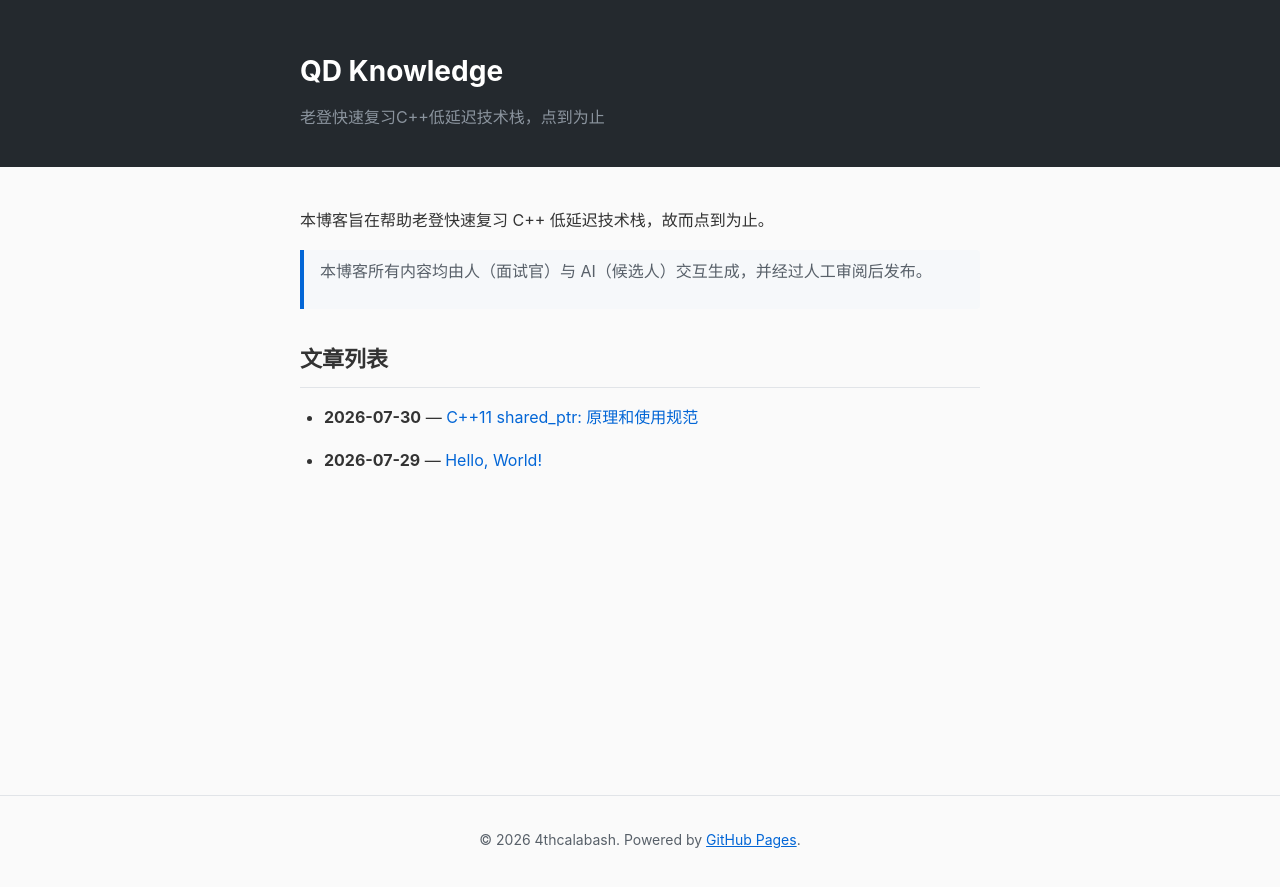
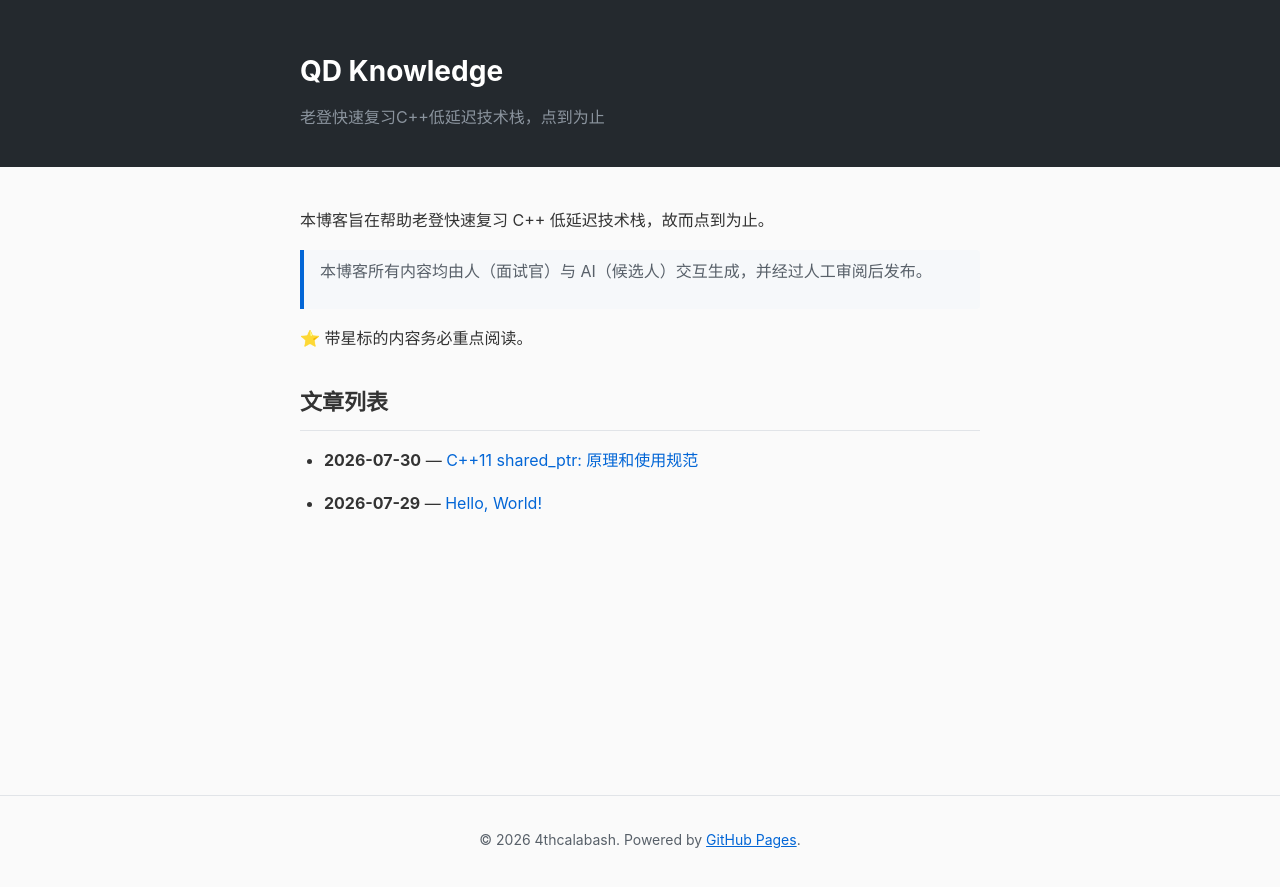
Before and after one commit to 4thcalabash/qd-knowledge, a Jekyll site: the page built from index.md, in a window 1280 px wide. Shown: the top 887 px of the page. Built offline with Jekyll 4.4.1, drawn with Linux system fonts in a browser that asks for light colours.

Commit message:
Add star marker reading tip on homepage

```diff
--- a/index.md
+++ b/index.md
@@ -7,6 +7,8 @@ title: 首页
 
 > 本博客所有内容均由人（面试官）与 AI（候选人）交互生成，并经过人工审阅后发布。
 
+⭐ 带星标的内容务必重点阅读。
+
 ## 文章列表
 
 {% for post in site.posts %}
```
